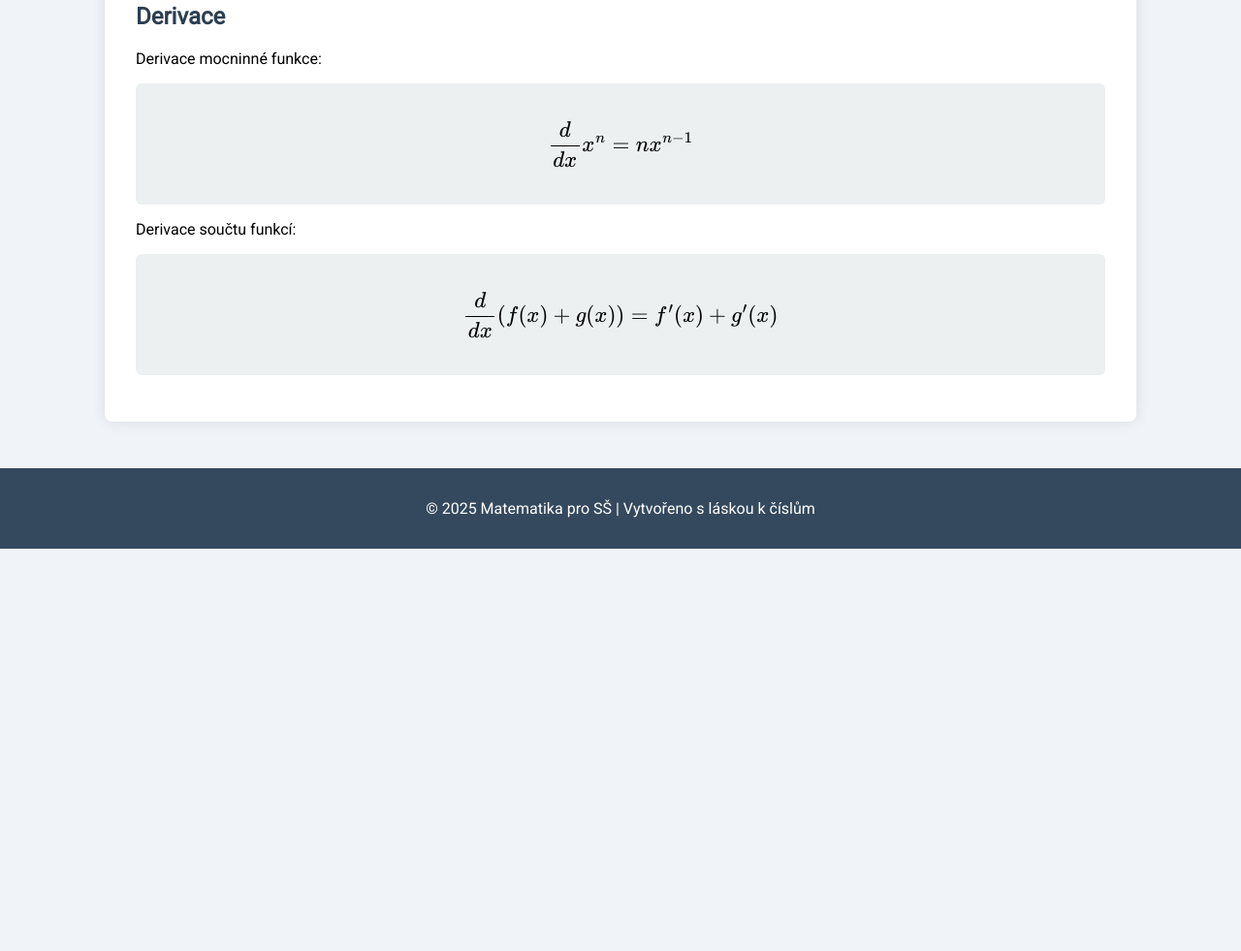
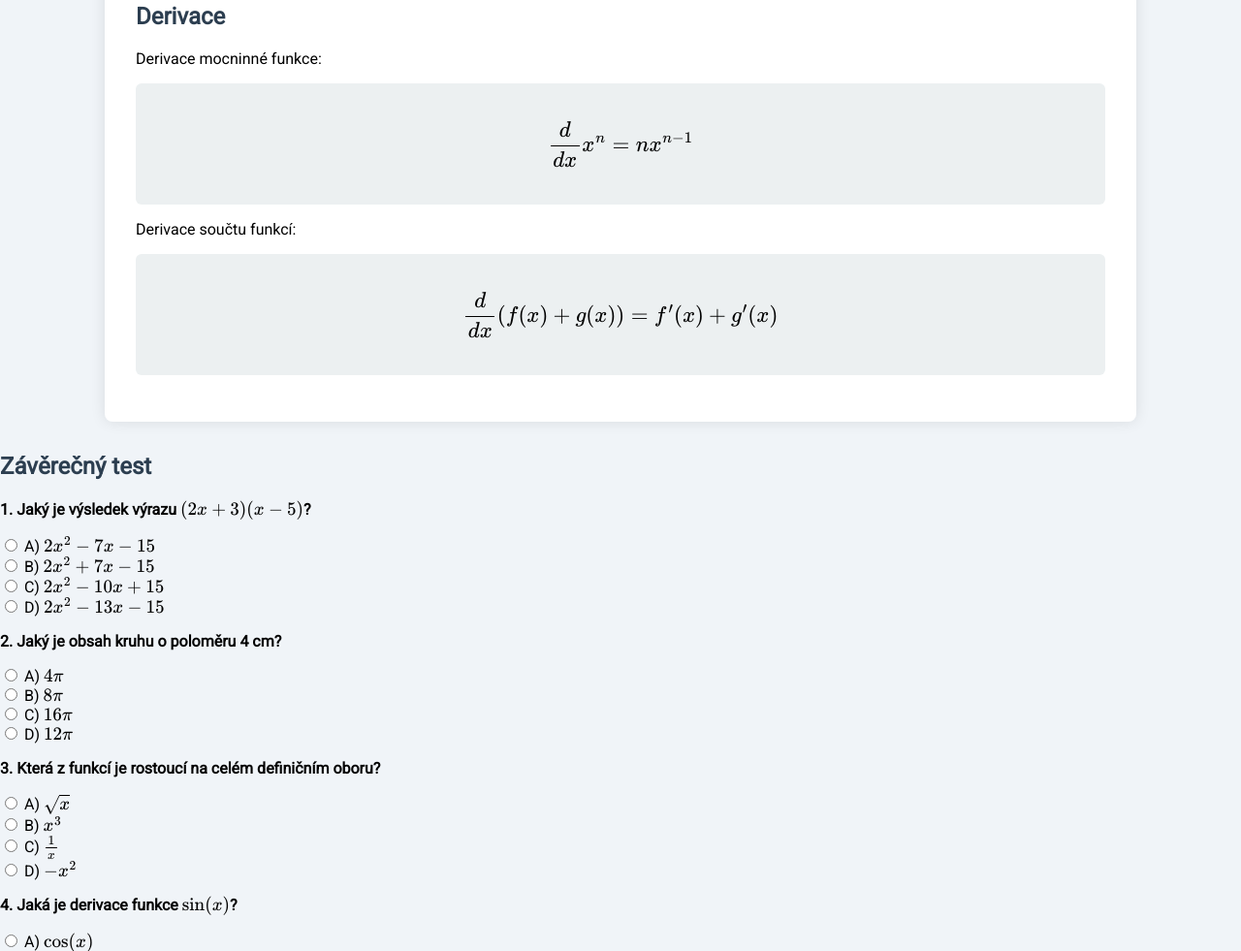
Before and after one commit to janjansky4/jansky4, a plain HTML site: page index.html in a window 1280 px wide. Shown: the part 1819-2800 px from the top of the page at 97% size. Before the commit the page ends 2385 px from the top, so only its background shows below. Drawn offline with nearby package versions, Linux system fonts and the light colour scheme.

Commit message:
Update index.html

```diff
--- a/index.html
+++ b/index.html
@@ -69,6 +69,7 @@
     <a href="#analyticka">Analytická geometrie</a>
     <a href="#funkce">Funkce</a>
     <a href="#derivace">Derivace</a>
+    <a href="#test">Test</a>
   </nav>
   <main>
     <section id="algebra">
@@ -131,6 +132,74 @@
       </div>
     </section>
   </main>
+  <section id="test">
+  <h2>Závěrečný test</h2>
+  <form id="quizForm">
+    <div>
+      <p><strong>1. Jaký je výsledek výrazu \( (2x + 3)(x - 5) \)?</strong></p>
+      <label><input type="radio" name="q1" value="A"> A) \( 2x^2 - 7x - 15 \)</label><br>
+      <label><input type="radio" name="q1" value="B"> B) \( 2x^2 + 7x - 15 \)</label><br>
+      <label><input type="radio" name="q1" value="C"> C) \( 2x^2 - 10x + 15 \)</label><br>
+      <label><input type="radio" name="q1" value="D"> D) \( 2x^2 - 13x - 15 \)</label>
+    </div>
+
+    <div>
+      <p><strong>2. Jaký je obsah kruhu o poloměru 4 cm?</strong></p>
+      <label><input type="radio" name="q2" value="A"> A) \( 4\pi \)</label><br>
+      <label><input type="radio" name="q2" value="B"> B) \( 8\pi \)</label><br>
+      <label><input type="radio" name="q2" value="C"> C) \( 16\pi \)</label><br>
+      <label><input type="radio" name="q2" value="D"> D) \( 12\pi \)</label>
+    </div>
+
+    <div>
+      <p><strong>3. Která z funkcí je rostoucí na celém definičním oboru?</strong></p>
+      <label><input type="radio" name="q3" value="A"> A) \( \sqrt{x} \)</label><br>
+      <label><input type="radio" name="q3" value="B"> B) \( x^3 \)</label><br>
+      <label><input type="radio" name="q3" value="C"> C) \( \frac{1}{x} \)</label><br>
+      <label><input type="radio" name="q3" value="D"> D) \( -x^2 \)</label>
+    </div>
+
+    <div>
+      <p><strong>4. Jaká je derivace funkce \( \sin(x) \)?</strong></p>
+      <label><input type="radio" name="q4" value="A"> A) \( \cos(x) \)</label><br>
+      <label><input type="radio" name="q4" value="B"> B) \( -\cos(x) \)</label><br>
+      <label><input type="radio" name="q4" value="C"> C) \( \sin(x) \)</label><br>
+      <label><input type="radio" name="q4" value="D"> D) \( -\sin(x) \)</label>
+    </div>
+
+    <div>
+      <p><strong>5. Jaký je součet vnitřních úhlů v trojúhelníku?</strong></p>
+      <label><input type="radio" name="q5" value="A"> A) 180°</label><br>
+      <label><input type="radio" name="q5" value="B"> B) 270°</label><br>
+      <label><input type="radio" name="q5" value="C"> C) 360°</label><br>
+      <label><input type="radio" name="q5" value="D"> D) 90°</label>
+    </div>
+
+    <button type="button" onclick="vyhodnotitTest()">Vyhodnotit test</button>
+  </form>
+
+  <div id="vysledek" style="margin-top: 1rem; font-weight: bold;"></div>
+
+  <script>
+    function vyhodnotitTest() {
+      const odpovedi = {
+        q1: "A",
+        q2: "C",
+        q3: "B",
+        q4: "A",
+        q5: "A"
+      };
+      let body = 0;
+      for (let i = 1; i <= 5; i++) {
+        const otazka = document.querySelector(`input[name="q${i}"]:checked`);
+        if (otazka && otazka.value === odpovedi[`q${i}`]) {
+          body++;
+        }
+      }
+      document.getElementById("vysledek").innerText = `Získal(a) jsi ${body} z 5 bodů.`;
+    }
+  </script>
+  </section>
   <footer>
     &copy; 2025 Matematika pro SŠ | Vytvořeno s láskou k číslům
   </footer>
```
